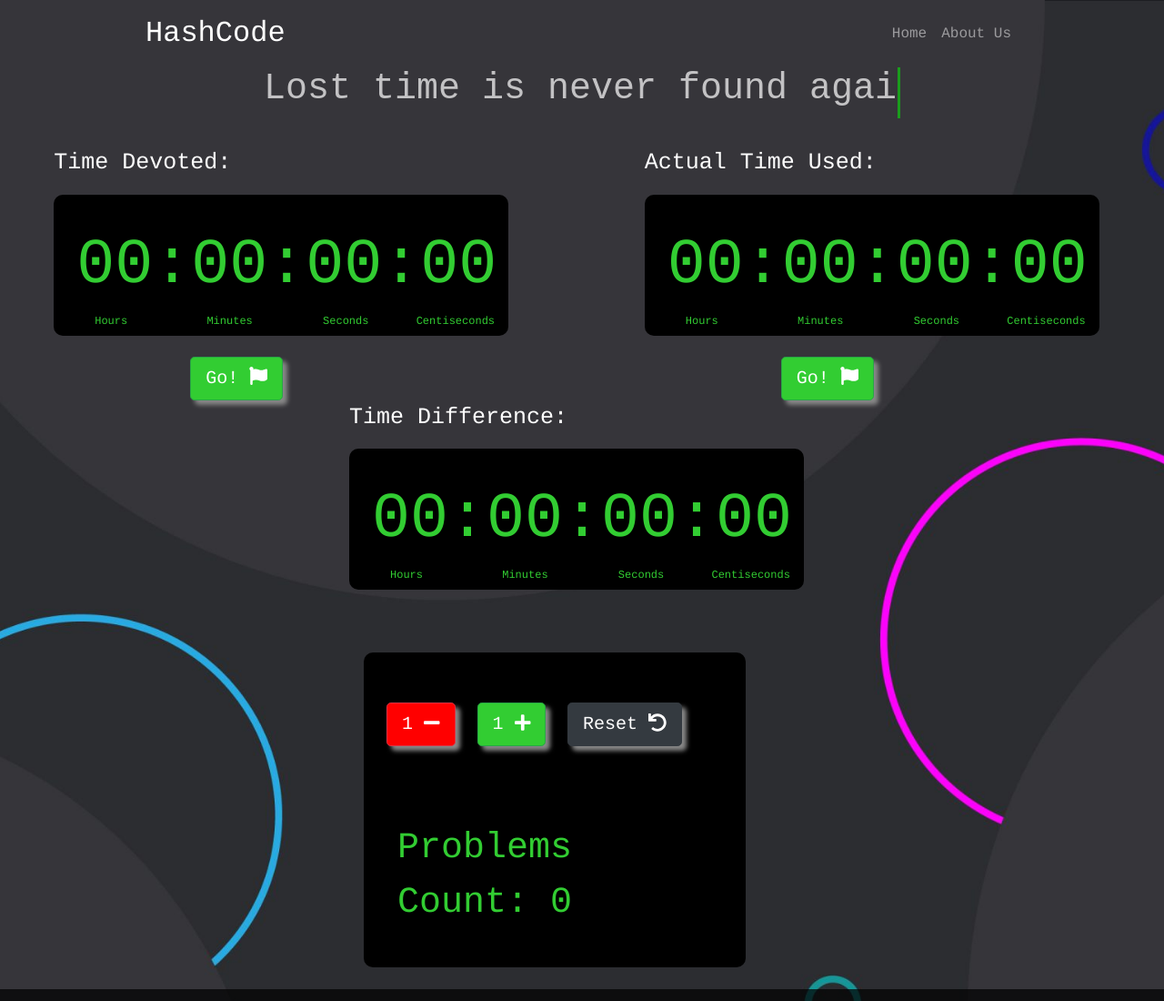
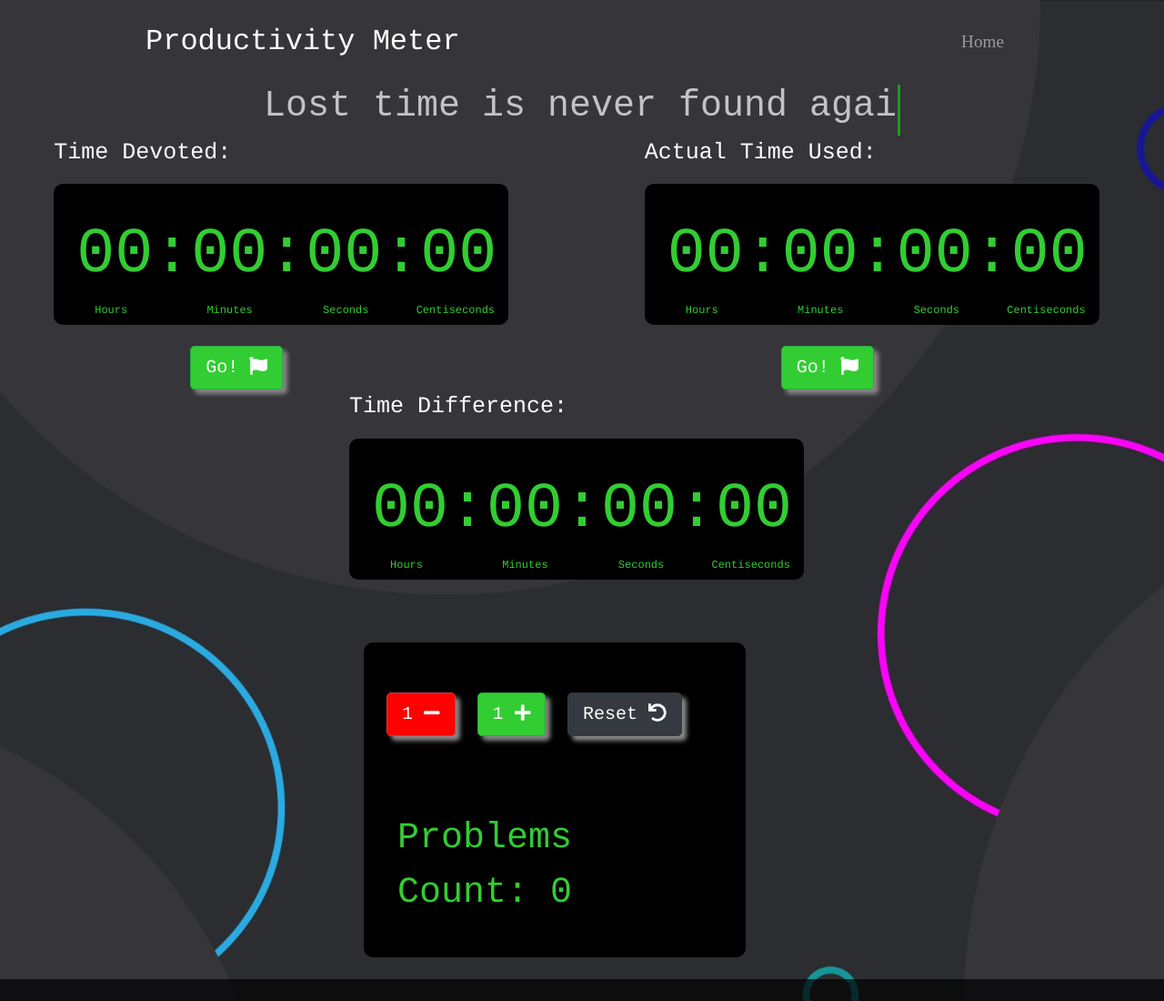
Before and after one commit to Raghwendra-Dey/productivity_meter, a plain HTML site: page index.html in a window 1280 px wide. Shown: the top 1100 px of the page at 91% size. Drawn offline with nearby package versions, Linux system fonts and the light colour scheme; a web font is replaced by a local one.

Commit message:
updated the header

```diff
--- a/index.html
+++ b/index.html
@@ -25,12 +25,12 @@
 </head>
 
 <body>
-<section class="cover" id="title">
+<section id="title">
     <div class="navigation">
 
       <!-- Nav Bar -->
       <nav class="navbar navbar-expand-lg navbar-dark">
-        <a class="navbar-brand" href="index.html">HashCode</a>
+        <a class="navbar-brand" href="index.html">Productivity Meter</a>
 
         <button class="navbar-toggler" type="button" data-toggle="collapse" data-target="#navbarSupportedContent"
           aria-controls="navbarSupportedContent" aria-expanded="false" aria-label="Toggle navigation">
@@ -40,10 +40,7 @@
 
           <ul class="navbar-nav ml-auto">
             <li class="nav-item">
-              <a class="nav-link" href="index.html">Home</a>
-            </li>
-            <li class="nav-item">
-              <a class="nav-link" href="about.html">About Us</a>
+              <a class="nav-link" href="#">Home</a>
             </li>
 			</ul>
         </div>
--- a/style.css
+++ b/style.css
@@ -34,13 +34,6 @@ body {
   margin-left: 45px;
 }
 
-.cover {
-  /* background: #2b2d34 url(cover-background.jpg) center; */
-  /* background-size: cover; */
-  height: 10rem;
-  color: #fff;
-}
-
 
 /* Navigation Bar */
 .navbar {
@@ -53,10 +46,16 @@ body {
 
 .navbar-brand {
   display: inline-block;
-  /* padding: 0rem !important;
-  margin: 0rem !important; */
+  padding: 0;
+  margin: 0s;
   font-size: 2rem !important;
 
+}
+
+.nav-link {
+  font-size: 1.2rem;
+  font-family: "Monserrat-Light";
+  margin: 1rem 0.5rem;
 }
 
 .nav-link:hover {
```
